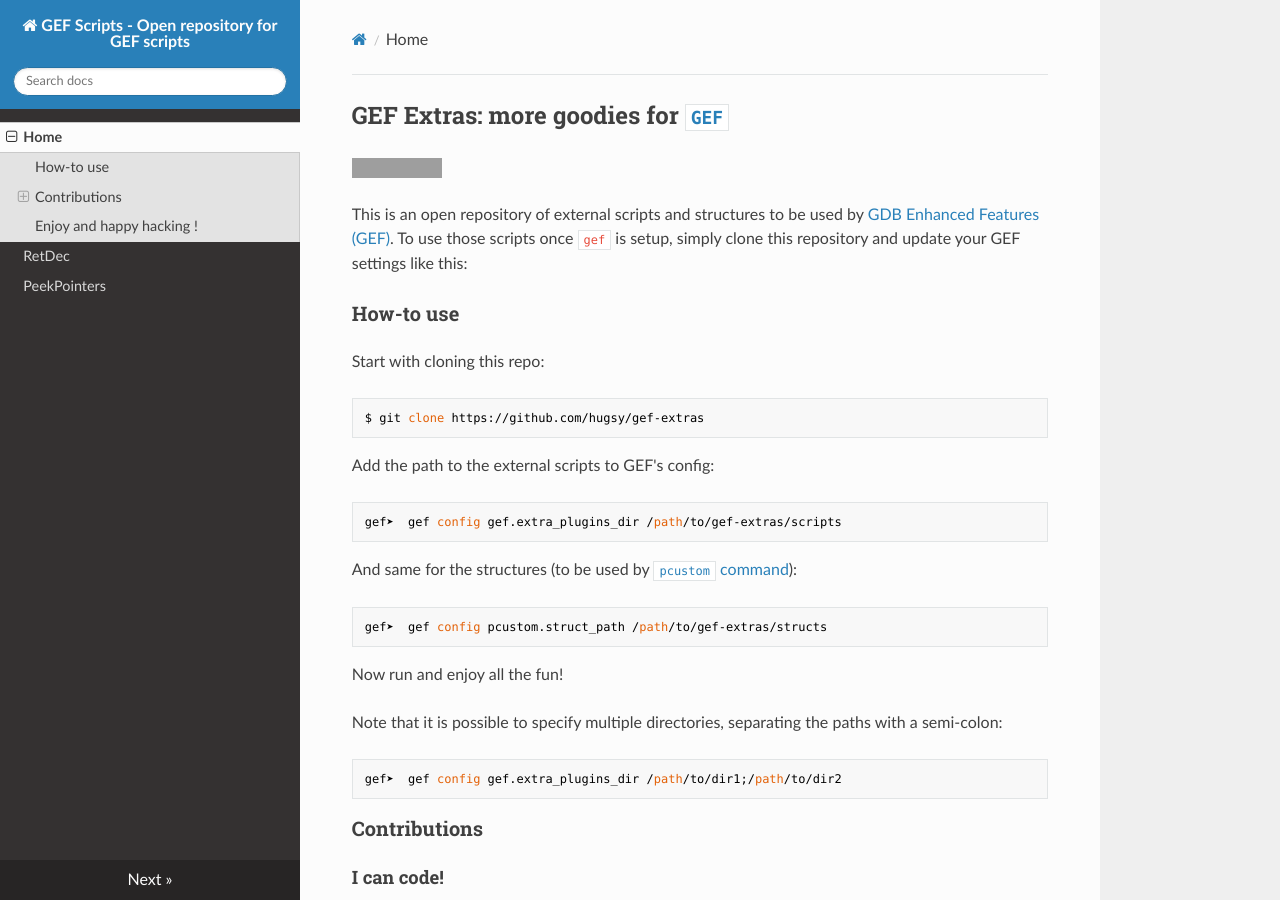
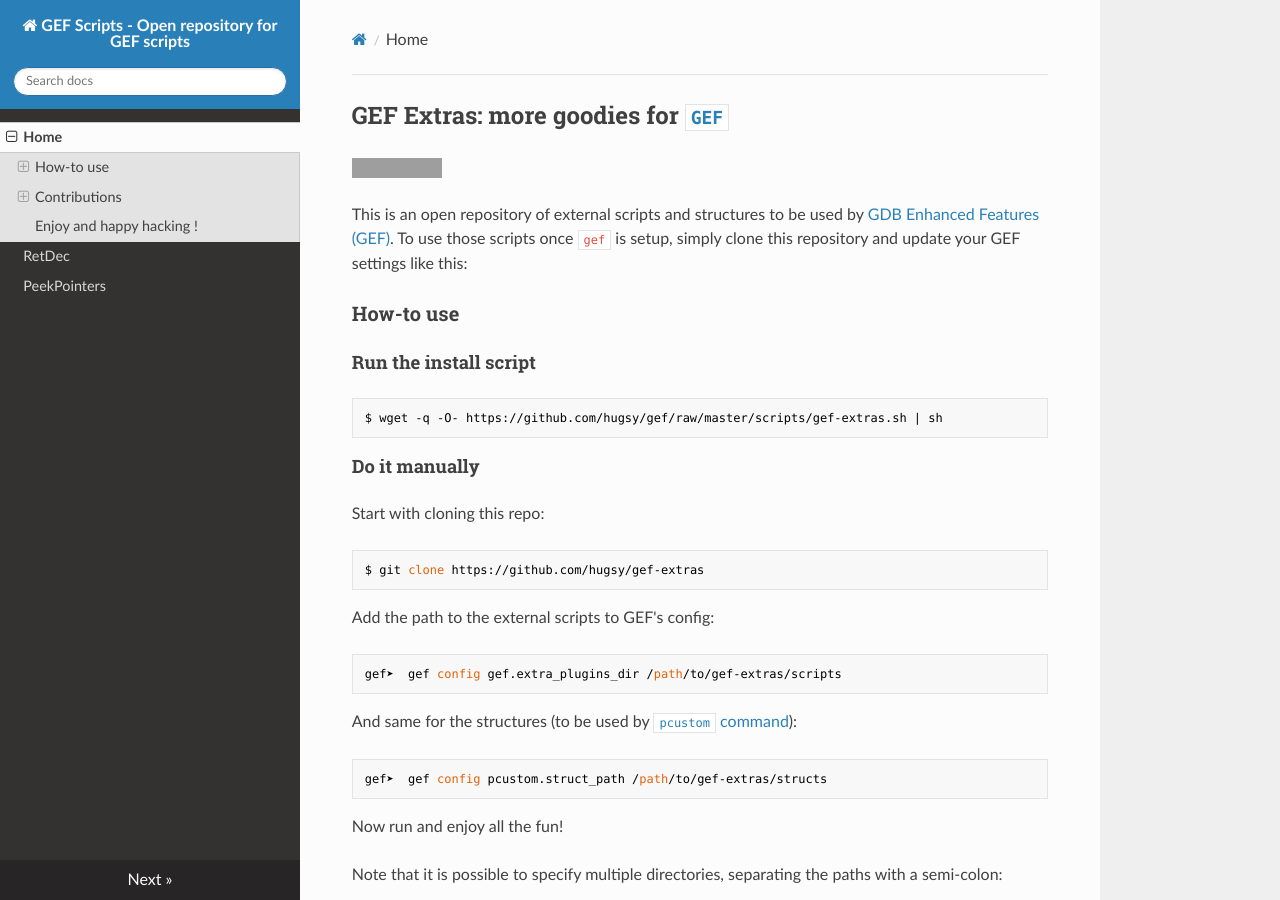
Before and after one commit to hugsy/gef-extras, an MkDocs documentation site: the page built from docs/index.md, in a window 1280 px wide and 900 px high. Built offline with MkDocs 1.6.1, drawn with Linux system fonts in a browser that asks for light colours; nearby versions of some CDN libraries; old or Windows-style settings are respelled for this version of MkDocs; grey boxes are pictures that could not be loaded.

Commit message:
Add command to run install script
Under README.md, there are instructions to install gef-extras manually,
while there is a command to use the install script in the gef repo.

It would be convenient if this repo also has it.

````diff
--- a/docs/index.md
+++ b/docs/index.md
@@ -9,6 +9,13 @@
 
 
 ### How-to use ###
+
+#### Run the install script ####
+```bash
+$ wget -q -O- https://github.com/hugsy/gef/raw/master/scripts/gef-extras.sh | sh
+```
+
+#### Do it manually ####
 
 Start with cloning this repo:
 ```bash
````
